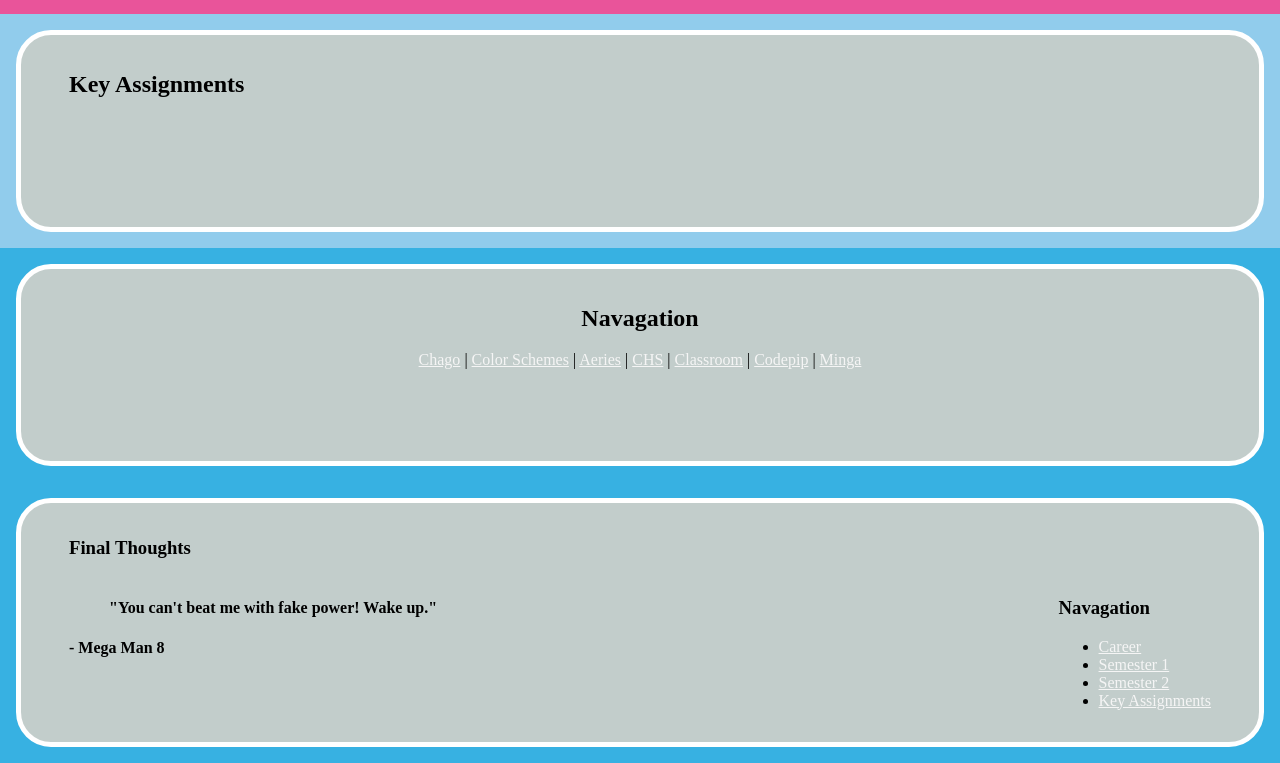
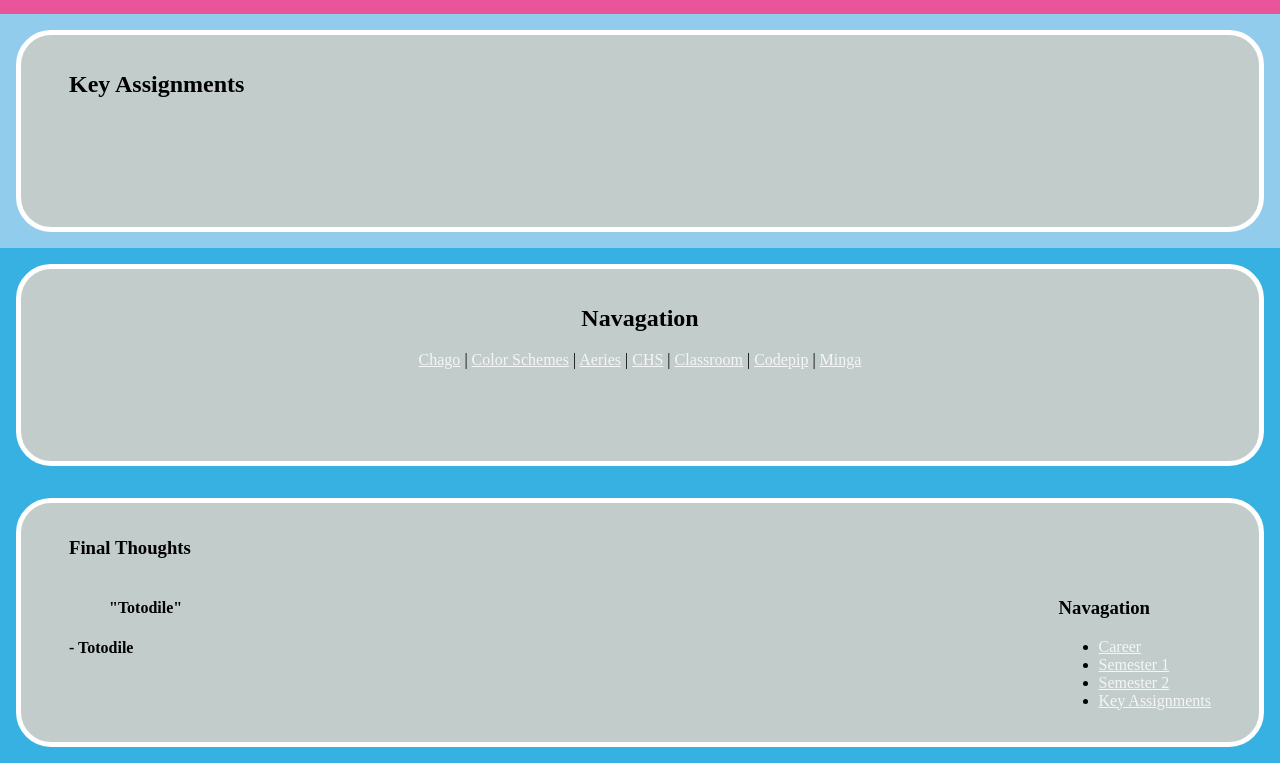
Before and after one commit to davidlopez165/dlopez032024, a plain HTML site: page index.html in a window 1280 px wide. Shown: the part 1928-2691 px from the top of the page. Drawn offline with Linux system fonts and the light colour scheme.

Commit message:
eidt carrer section index

```diff
--- a/index.html
+++ b/index.html
@@ -503,9 +503,9 @@
 <div id="flexsubfooter">
                     <div id="quote">
                         <blockquote>
-                            <h4>"You can't beat me with fake power! Wake up."</h4>
+                            <h4>"Totodile"</h4>
                         </blockquote>
-                        <p><h4>- Mega Man 8</h4></p>
+                        <p><h4>- Totodile</h4></p>
                     </div>
 
                     <div id="footerlinks">
```
Also changed, not shown: 4 other files.
